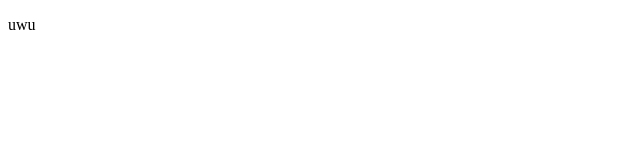
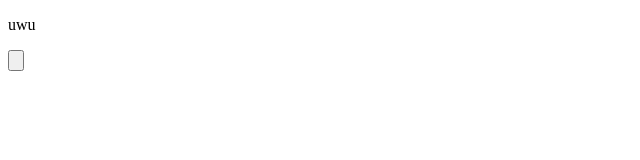
Before and after one commit to RonaldPombo/AulaPam, a website: page www/index.html in a window 1280 px wide. Shown: the full height of the page, 0-640 px from the left. Drawn offline with Linux system fonts and the light colour scheme.

Commit message:
adicionado botão de olá mundo para o index

```diff
--- a/www/index.html
+++ b/www/index.html
@@ -13,5 +13,6 @@
 </head>
 <body>
 	<p>uwu</p>
+    <input type="button" onclick="olamundo()">
 </body>
 </html>
```
